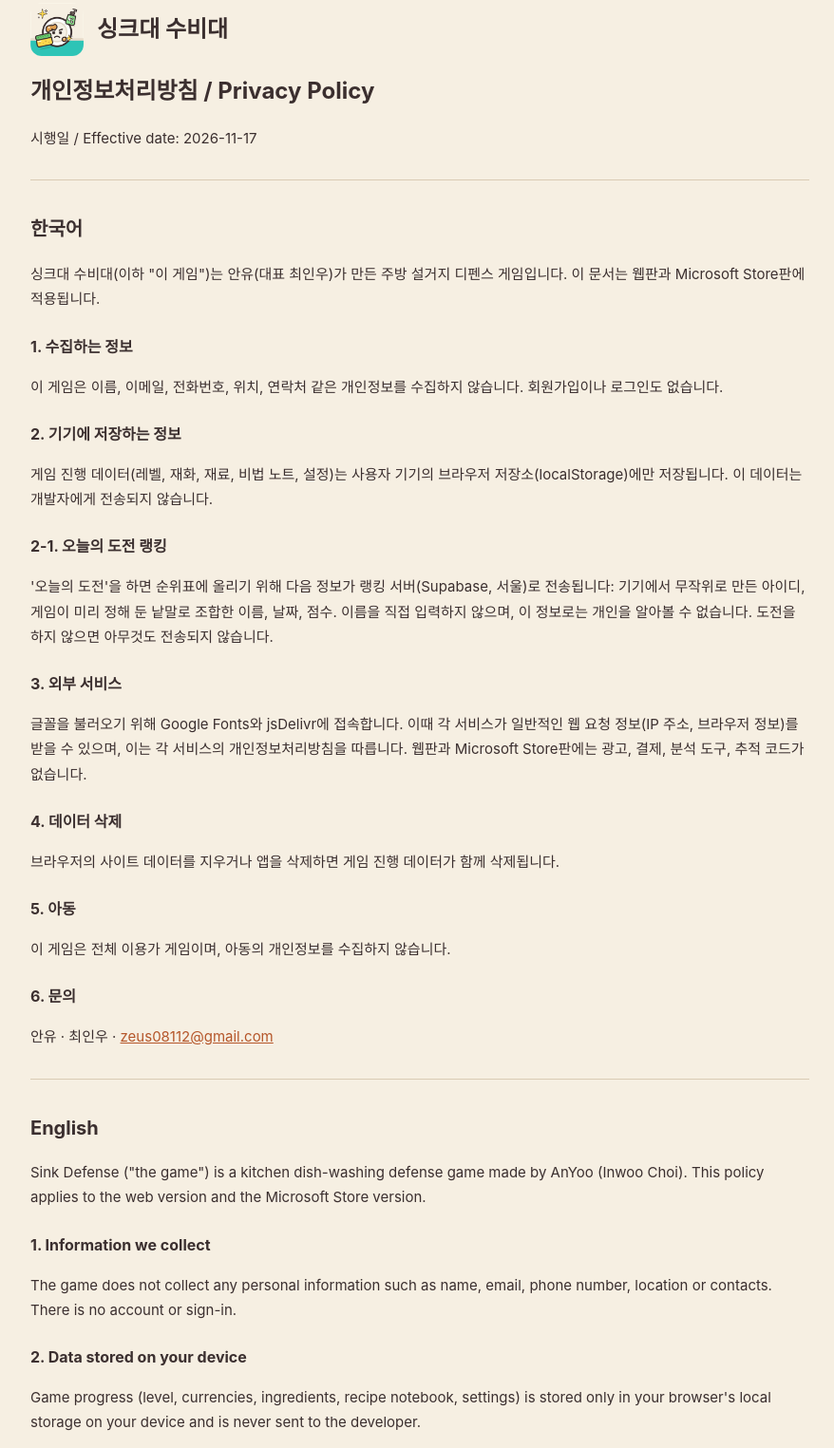
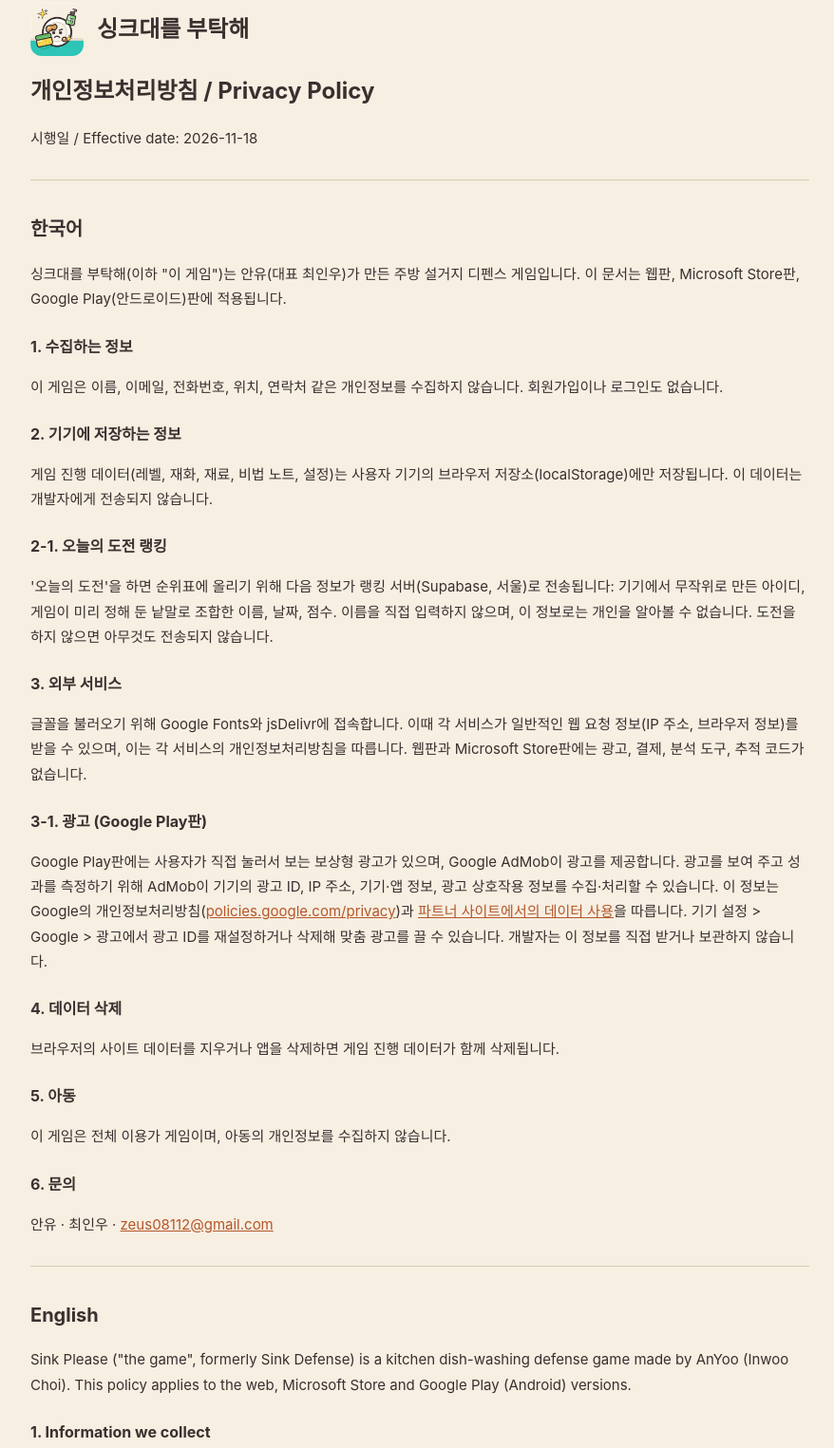
Before and after one commit to An-Yoo/sink-defense, a plain HTML site: page privacy.html in a window 1280 px wide. Shown: the part 33-1558 px from the top of the page at 95% size, without its empty margins (198-1076 px from the left). Drawn offline with Linux system fonts and the light colour scheme.

Commit message:
개인정보처리방침: 구글 플레이판(AdMob 보상형 광고) 추가

```diff
--- a/privacy.html
+++ b/privacy.html
@@ -1,14 +1,14 @@
 <!DOCTYPE html>
 <html lang="ko"><head><meta charset="utf-8"><meta name="viewport" content="width=device-width, initial-scale=1">
-<title>싱크대 수비대 · 개인정보처리방침 / Privacy Policy</title><link rel="icon" href="icon-192.png">
+<title>싱크대를 부탁해 · 개인정보처리방침 / Privacy Policy</title><link rel="icon" href="icon-192.png">
 <style>body{margin:0;background:#f6efe2;color:#3b2f2f;font:15px/1.75 -apple-system,"Segoe UI","Malgun Gothic",sans-serif}a{color:#b5562a}.wrap{max-width:820px;margin:0 auto;padding:36px 22px 60px}header{display:flex;align-items:center;gap:14px}header img{width:56px;height:56px;border-radius:12px}header b{font-size:24px}h1{font-size:24px}h2{margin-top:34px;font-size:20px}h3{margin-top:22px;font-size:16px}hr{border:0;border-top:1px solid #d9cbb4;margin:30px 0}footer{margin-top:50px;font-size:12.5px;color:#8a7a68}</style></head>
 <body><div class="wrap">
-<header><img src="icon-192.png" alt=""><b>싱크대 수비대</b></header>
+<header><img src="icon-192.png" alt=""><b>싱크대를 부탁해</b></header>
 <h1>개인정보처리방침 / Privacy Policy</h1>
-<p>시행일 / Effective date: 2026-11-17</p>
+<p>시행일 / Effective date: 2026-11-18</p>
 <hr>
 <h2>한국어</h2>
-<p>싱크대 수비대(이하 "이 게임")는 안유(대표 최인우)가 만든 주방 설거지 디펜스 게임입니다. 이 문서는 웹판과 Microsoft Store판에 적용됩니다.</p>
+<p>싱크대를 부탁해(이하 "이 게임")는 안유(대표 최인우)가 만든 주방 설거지 디펜스 게임입니다. 이 문서는 웹판, Microsoft Store판, Google Play(안드로이드)판에 적용됩니다.</p>
 <h3>1. 수집하는 정보</h3>
 <p>이 게임은 이름, 이메일, 전화번호, 위치, 연락처 같은 개인정보를 수집하지 않습니다. 회원가입이나 로그인도 없습니다.</p>
 <h3>2. 기기에 저장하는 정보</h3>
@@ -17,6 +17,8 @@
 <p>'오늘의 도전'을 하면 순위표에 올리기 위해 다음 정보가 랭킹 서버(Supabase, 서울)로 전송됩니다: 기기에서 무작위로 만든 아이디, 게임이 미리 정해 둔 낱말로 조합한 이름, 날짜, 점수. 이름을 직접 입력하지 않으며, 이 정보로는 개인을 알아볼 수 없습니다. 도전을 하지 않으면 아무것도 전송되지 않습니다.</p>
 <h3>3. 외부 서비스</h3>
 <p>글꼴을 불러오기 위해 Google Fonts와 jsDelivr에 접속합니다. 이때 각 서비스가 일반적인 웹 요청 정보(IP 주소, 브라우저 정보)를 받을 수 있으며, 이는 각 서비스의 개인정보처리방침을 따릅니다. 웹판과 Microsoft Store판에는 광고, 결제, 분석 도구, 추적 코드가 없습니다.</p>
+<h3>3-1. 광고 (Google Play판)</h3>
+<p>Google Play판에는 사용자가 직접 눌러서 보는 보상형 광고가 있으며, Google AdMob이 광고를 제공합니다. 광고를 보여 주고 성과를 측정하기 위해 AdMob이 기기의 광고 ID, IP 주소, 기기·앱 정보, 광고 상호작용 정보를 수집·처리할 수 있습니다. 이 정보는 Google의 개인정보처리방침(<a href="https://policies.google.com/privacy">policies.google.com/privacy</a>)과 <a href="https://policies.google.com/technologies/partner-sites">파트너 사이트에서의 데이터 사용</a>을 따릅니다. 기기 설정 &gt; Google &gt; 광고에서 광고 ID를 재설정하거나 삭제해 맞춤 광고를 끌 수 있습니다. 개발자는 이 정보를 직접 받거나 보관하지 않습니다.</p>
 <h3>4. 데이터 삭제</h3>
 <p>브라우저의 사이트 데이터를 지우거나 앱을 삭제하면 게임 진행 데이터가 함께 삭제됩니다.</p>
 <h3>5. 아동</h3>
@@ -25,7 +27,7 @@
 <p>안유 · 최인우 · <a href="mailto:zeus08112@gmail.com">zeus08112@gmail.com</a></p>
 <hr>
 <h2>English</h2>
-<p>Sink Defense ("the game") is a kitchen dish-washing defense game made by AnYoo (Inwoo Choi). This policy applies to the web version and the Microsoft Store version.</p>
+<p>Sink Please ("the game", formerly Sink Defense) is a kitchen dish-washing defense game made by AnYoo (Inwoo Choi). This policy applies to the web, Microsoft Store and Google Play (Android) versions.</p>
 <h3>1. Information we collect</h3>
 <p>The game does not collect any personal information such as name, email, phone number, location or contacts. There is no account or sign-in.</p>
 <h3>2. Data stored on your device</h3>
@@ -34,6 +36,8 @@
 <p>If you play the Daily Challenge, the following is sent to the leaderboard server (Supabase, Seoul) to show your rank: a random ID generated on your device, a display name built from words predefined by the game, the date and your score. You never type a name, and this information cannot identify you. Nothing is sent if you do not play the Daily Challenge.</p>
 <h3>3. Third-party services</h3>
 <p>The game loads fonts from Google Fonts and jsDelivr. These services may receive standard web request data (IP address, browser information) under their own privacy policies. The web and Microsoft Store versions contain no ads, payments, analytics or tracking code.</p>
+<h3>3-1. Ads (Google Play version)</h3>
+<p>The Google Play version shows rewarded ads that you choose to watch. Ads are served by Google AdMob, which may collect and process your device's advertising ID, IP address, device and app information, and ad interaction data to show ads and measure their performance. This is governed by Google's Privacy Policy (<a href="https://policies.google.com/privacy">policies.google.com/privacy</a>) and <a href="https://policies.google.com/technologies/partner-sites">how Google uses data from partner sites</a>. You can reset or delete your advertising ID in Settings &gt; Google &gt; Ads to turn off personalized ads. The developer does not receive or store this information.</p>
 <h3>4. Deleting data</h3>
 <p>Clearing the site data in your browser or uninstalling the app deletes all game progress.</p>
 <h3>5. Children</h3>
```
